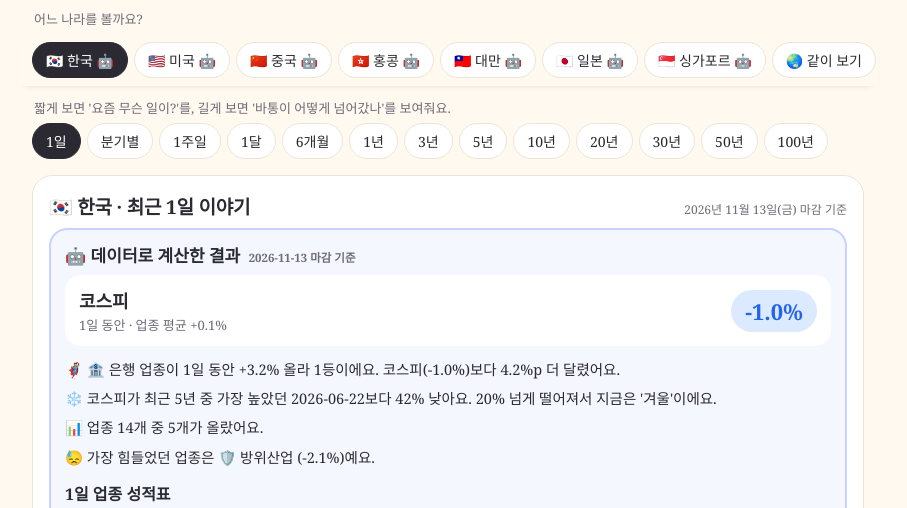
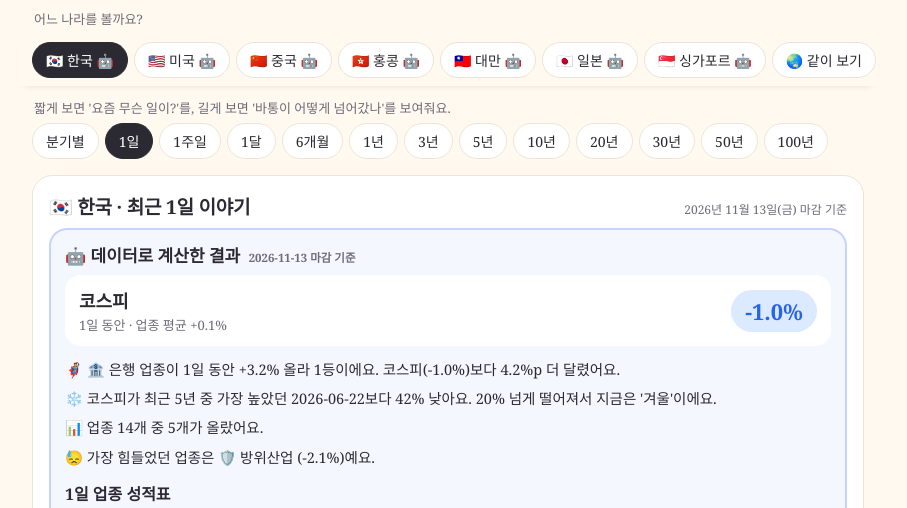
Before and after one commit to inwonc4524-code/Market_Cycle_Bot, a plain HTML site: page docs/index.html in a window 1280 px wide. Shown: the part 212-720 px from the top of the page, without its empty margins (192-1099 px from the left). Drawn offline with Linux system fonts and the light colour scheme; a web font is replaced by a local one.

Commit message:
분기별 탭을 1일 탭 왼쪽으로 옮김 (처음 열면 그대로 1일)
Co-Authored-By: Claude Opus 5.5 <noreply@anthropic.com>
Claude-Session: https://claude.ai/code/session_01RucDPvrHkbmVdVFMXcVo7x

```diff
--- a/docs/index.html
+++ b/docs/index.html
@@ -713,8 +713,8 @@ h1,h2,h3,.jua{font-family:'ChosunIlboMyungjo',Georgia,"Noto Serif KR",serif;font
     ["주주환원","회사가 번 돈 일부를 주식을 가진 사람(주주)에게 돌려주는 거예요."]
   ];
 
-  const PERIODS=[{k:"d1",l:"1일"},{k:"q",l:"분기별"},{k:"w1",l:"1주일"},{k:"m1",l:"1달"},{k:"m6",l:"6개월"},{y:1},{y:3},{y:5},{y:10},{y:20},{y:30},{y:50},{y:100}];
-  let mode="kr", qSel=null, per=PERIODS[0], years=20, hiKey=null;   // 처음 열면 1일부터 보여줘요
+  const PERIODS=[{k:"q",l:"분기별"},{k:"d1",l:"1일"},{k:"w1",l:"1주일"},{k:"m1",l:"1달"},{k:"m6",l:"6개월"},{y:1},{y:3},{y:5},{y:10},{y:20},{y:30},{y:50},{y:100}];
+  let mode="kr", qSel=null, per=PERIODS[1], years=20, hiKey=null;   // 처음 열면 1일부터 보여줘요
 
   const $=s=>document.querySelector(s);
   const esc=s=>String(s);
```
